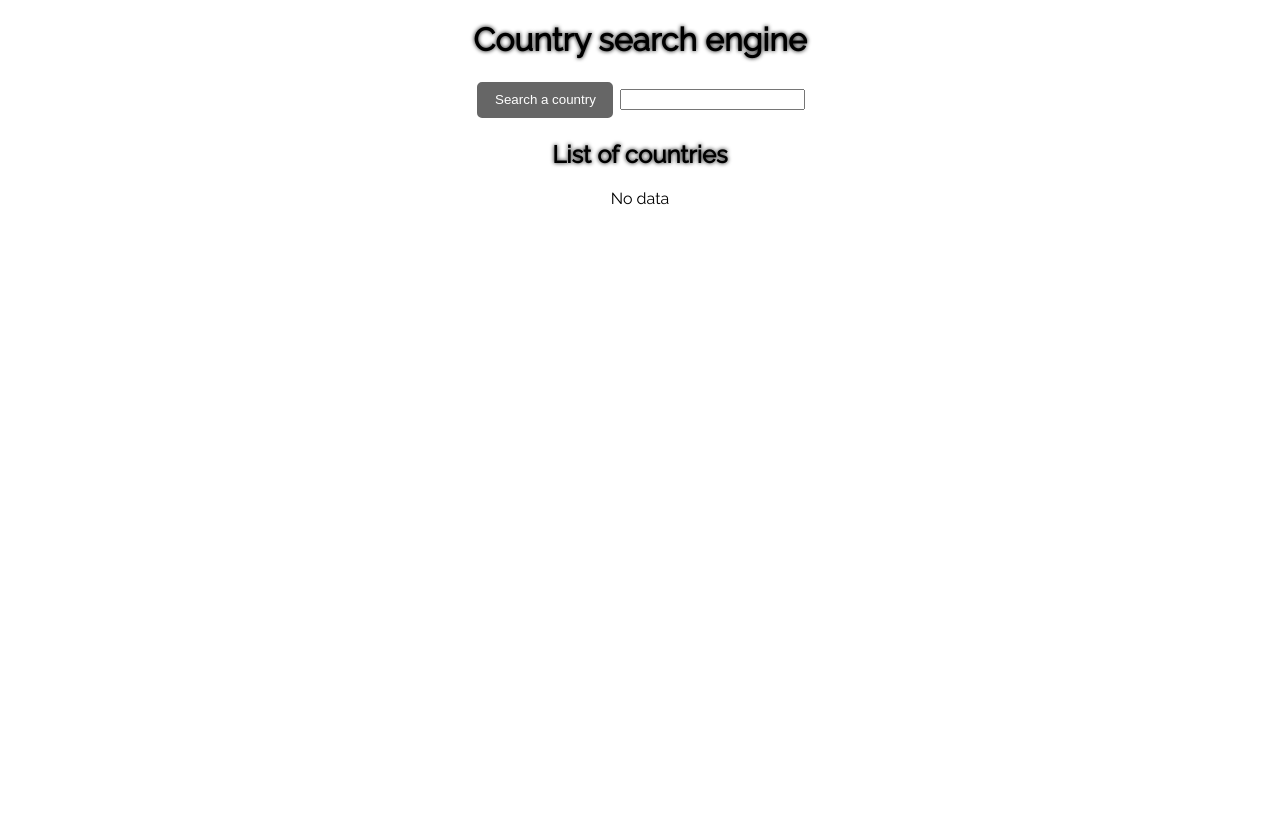
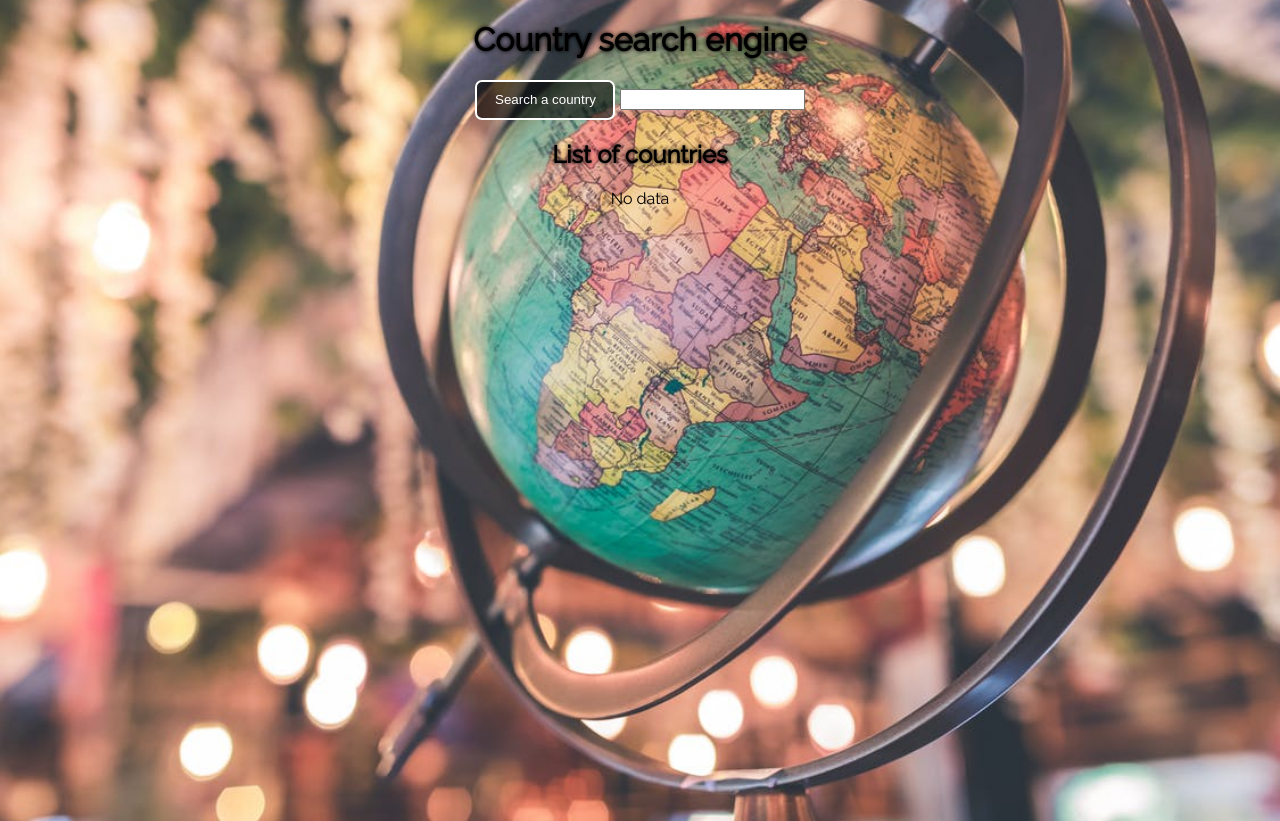
Before and after one commit to marcinswirek/Country_Search_App, a website: page index.html in a window 1280 px wide. Drawn offline with nearby package versions, Linux system fonts and the light colour scheme; the site is published under a folder, as on GitHub Pages, so addresses that start at the root find nothing; files whose address does not match are found by name.

Commit message:
trying to resolve problems with 404 error on background img in Github

```diff
--- a/js/script.js
+++ b/js/script.js
@@ -25,7 +25,7 @@ $(function() {
     const $listItem = $("<li>")
       .addClass("country")
 
-      .appendTo($wrapper);
+      .appendTo($wrapper)
 
     const $colOne = $("<div>")
       .addClass("col-one")
--- a/sass/style.scss
+++ b/sass/style.scss
@@ -15,7 +15,7 @@ body {
   font-family: "Raleway";
   margin: 0 auto;
   text-align: center;
-  background: url("/images/globe.jpeg");
+  background: url("images/globe.jpeg");
   background-position: center;
   background-size: cover;
   background-repeat: no-repeat;
```
Also changed, not shown: css/style.css, 1 other file.
